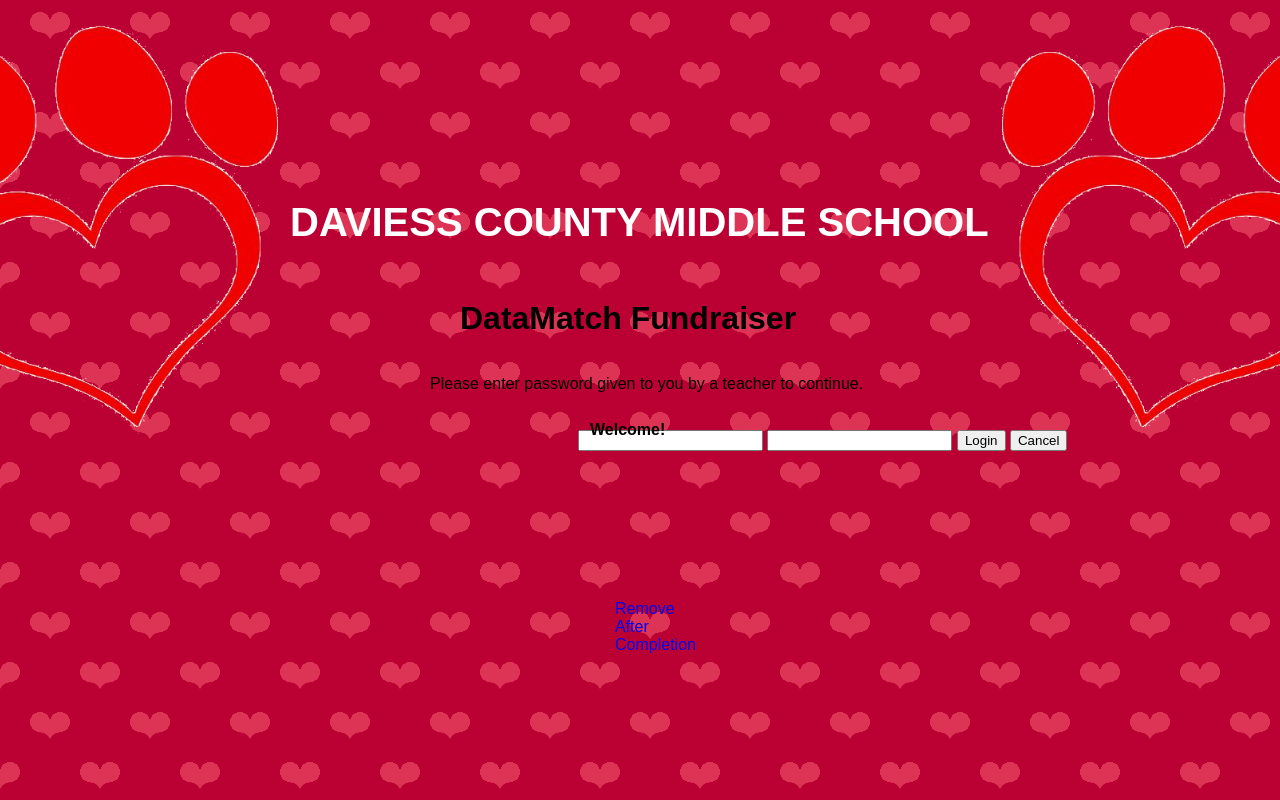
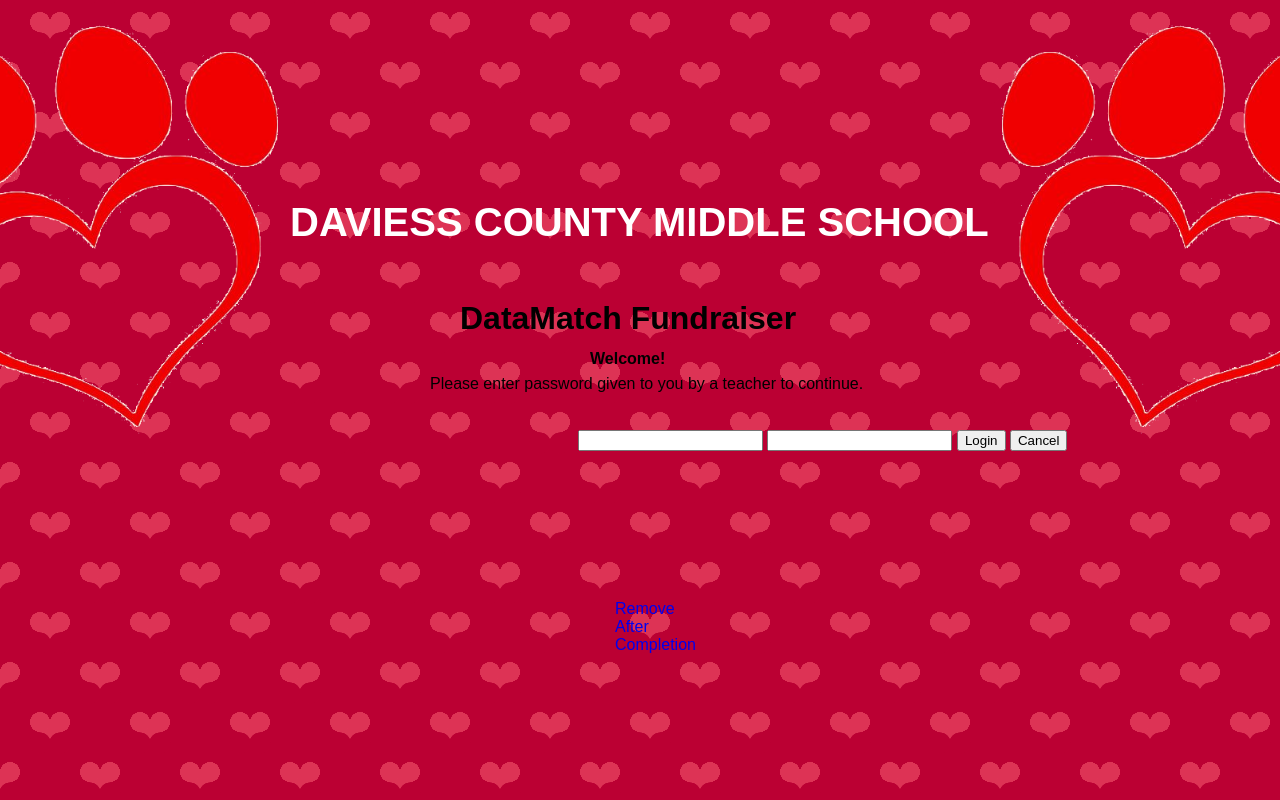
Before and after one commit to EK47/Datamatch, a plain HTML site: page index.html in a window 1280 px wide. Drawn offline with Linux system fonts and the light colour scheme.

Commit message:
Fixing Welcome
Just fixing the welcome sign

```diff
--- a/main.css
+++ b/main.css
@@ -74,7 +74,7 @@ h4 {
     position: fixed;
     top: 50%;
     left: 50%;
-    margin-top: -5s0px;
+    margin-top: -50px;
     margin-left: -50px;
 }
 #Welcome {
```
